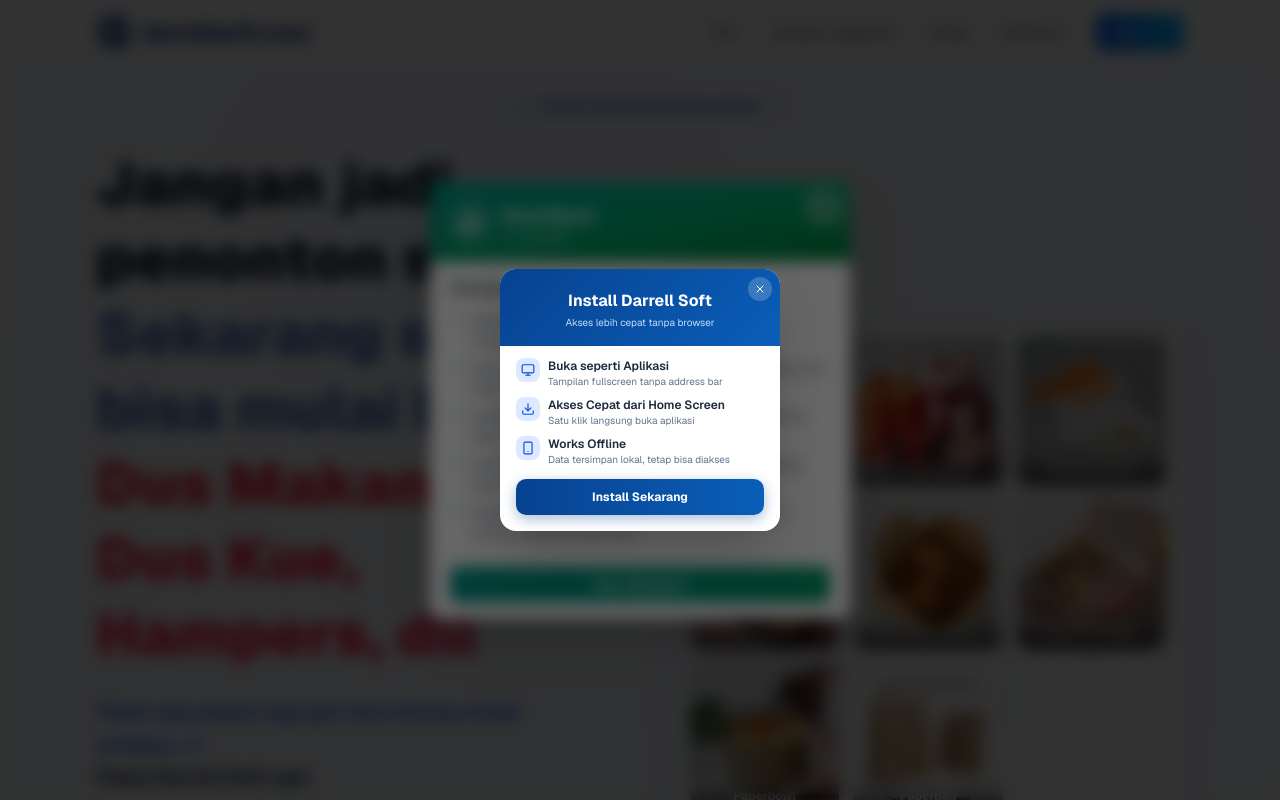
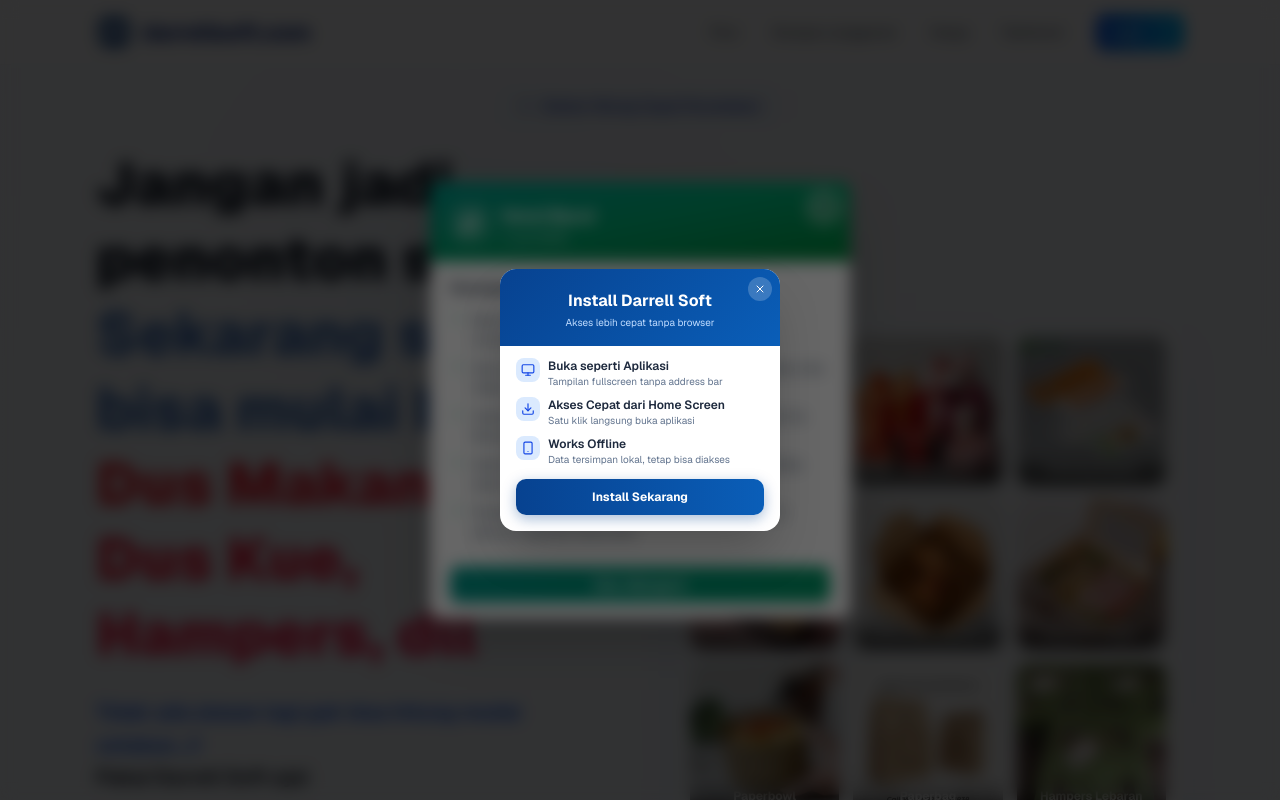
Before and after one commit to Koming711/darrellsoft, a Next.js app: page / in a window 1280 px wide. Shown: the top 800 px of the page. Built offline with nearby package versions, Linux system fonts and the light colour scheme; no server answers; the database is empty.

Commit message:
79f56400-9c27-4131-8543-321a67880da5

```diff
--- a/app/page.tsx
+++ b/app/page.tsx
@@ -323,6 +323,7 @@ export default function Home() {
             { src: '/lunchbox-paper.jpg', label: 'Lunchbox Paper' },
             { src: '/paperbowl.png', label: 'Paperbowl' },
             { src: '/paperbag.jpg', label: 'Paperbag' },
+            { src: '/hampers-lebaran.jpg', label: 'Hampers Lebaran' },
           ].map((item, i) => (
             <motion.div
               key={item.src}
--- a/src/app/page.tsx
+++ b/src/app/page.tsx
@@ -323,6 +323,7 @@ export default function Home() {
             { src: '/lunchbox-paper.jpg', label: 'Lunchbox Paper' },
             { src: '/paperbowl.png', label: 'Paperbowl' },
             { src: '/paperbag.jpg', label: 'Paperbag' },
+            { src: '/hampers-lebaran.jpg', label: 'Hampers Lebaran' },
           ].map((item, i) => (
             <motion.div
               key={item.src}
```
Also changed, not shown: public/hampers-lebaran.jpg (added), 1 other file (tests, documents, lock files or other folders).
